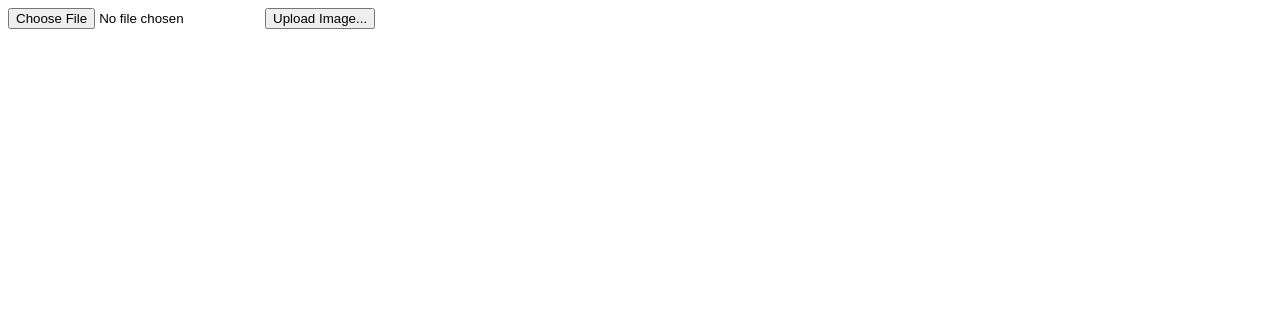
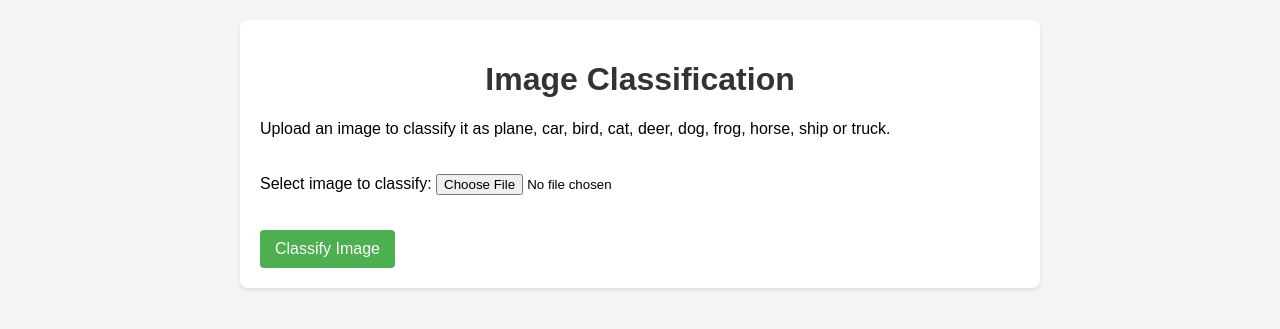
Before and after one commit to notnbhd/image_classification1, a Flask app: page / in a window 1280 px wide. Shown: the top 329 px of the page. Run offline with Flask 3, Linux system fonts and the light colour scheme.

Commit message:
modify appearance

```diff
--- a/src/templates/index.html
+++ b/src/templates/index.html
@@ -2,11 +2,59 @@
 <html lang="en">
 <head>
     <meta charset="UTF-8">
-    <Title>Upload Image...</Title>
+    <meta name="viewport" content="width=device-width, initial-scale=1.0">
+    <title>Image Classification Upload</title>
+    <style>
+        body {
+            font-family: Arial, sans-serif;
+            max-width: 800px;
+            margin: 0 auto;
+            padding: 20px;
+            background-color: #f5f5f5;
+        }
+        h1 {
+            color: #333;
+            text-align: center;
+        }
+        .upload-container {
+            background-color: white;
+            border-radius: 8px;
+            padding: 20px;
+            box-shadow: 0 2px 4px rgba(0,0,0,0.1);
+        }
+        .form-group {
+            margin-bottom: 15px;
+        }
+        .btn-upload {
+            background-color: #4CAF50;
+            color: white;
+            padding: 10px 15px;
+            border: none;
+            border-radius: 4px;
+            cursor: pointer;
+            font-size: 16px;
+        }
+        .btn-upload:hover {
+            background-color: #45a049;
+        }
+        .file-input {
+            margin: 10px 0;
+            padding: 10px 0;
+        }
+    </style>
 </head>
 <body>
-    <form action="/upload" method="POST" enctype="multipart/form-data">
-        <input type="file" name="image" accept="image/*" required>
-        <button type="submit">Upload Image...</button>
-    </form>
+    <div class="upload-container">
+        <h1>Image Classification</h1>
+        <p>Upload an image to classify it as plane, car, bird, cat, deer, dog, frog, horse, ship or truck.</p>
+
+        <form action="/upload" method="POST" enctype="multipart/form-data">
+            <div class="form-group">
+                <label for="image-upload">Select image to classify:</label>
+                <input id="image-upload" class="file-input" type="file" name="image" accept="image/*" required>
+            </div>
+            <button class="btn-upload" type="submit">Classify Image</button>
+        </form>
+    </div>
 </body>
+</html>
```
